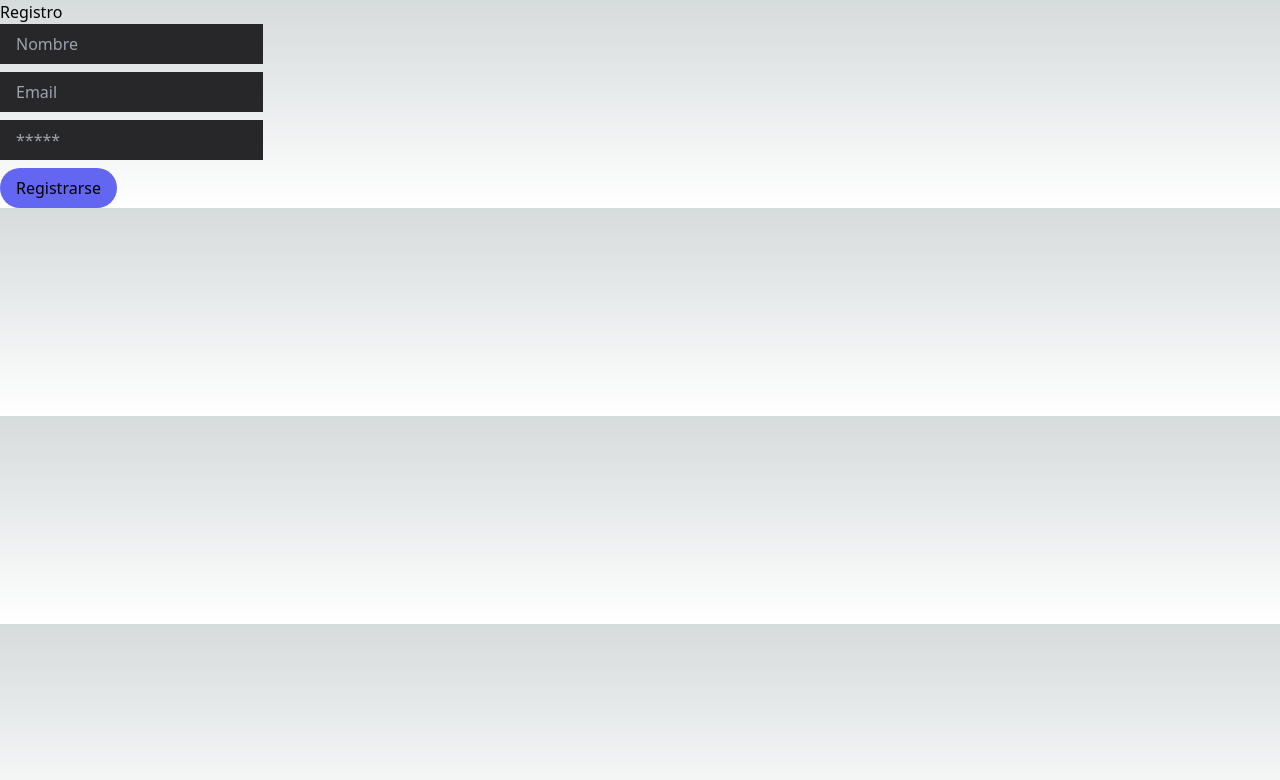
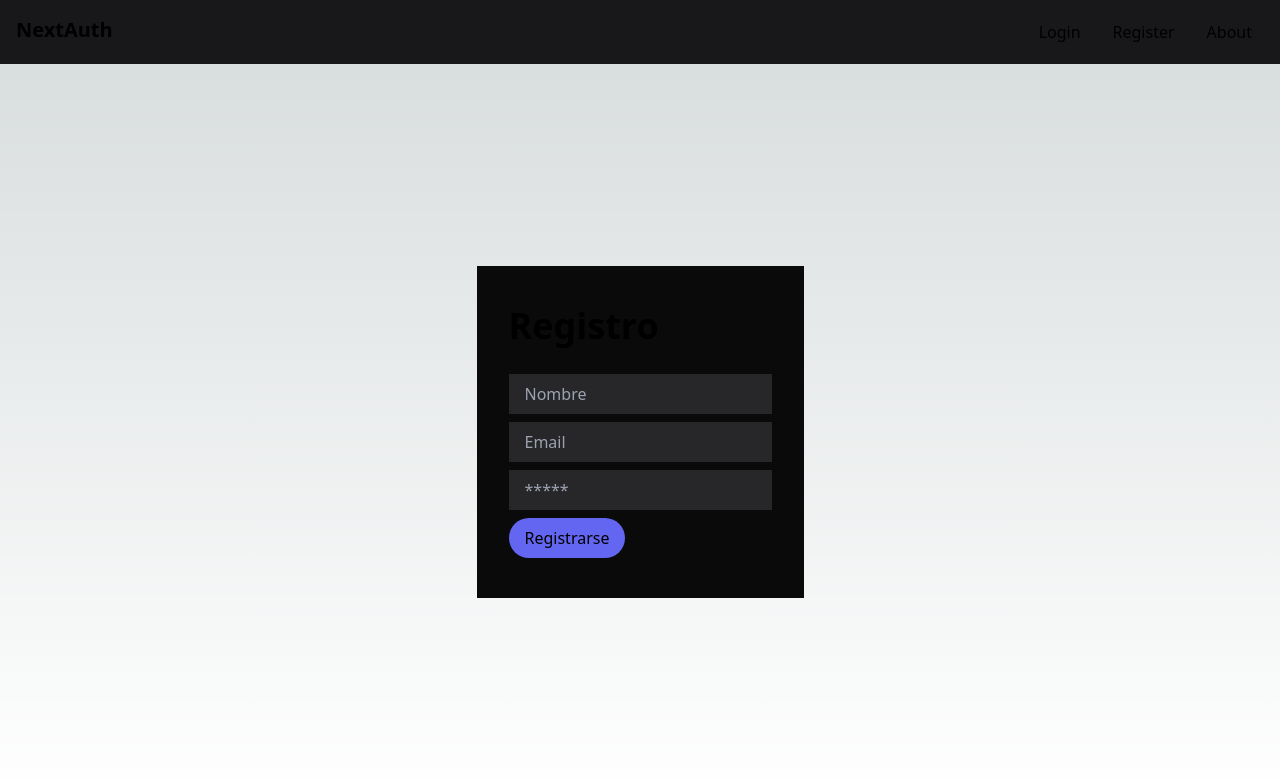
Before and after one commit to xmutizabal/auth, a Next.js app: page /register in a window 1280 px wide. Shown: the top 780 px of the page. Built offline with nearby package versions, Linux system fonts and the light colour scheme; no server answers.

Commit message:
Tutorial terminado :D

```diff
--- /dev/null
+++ b/src/app/about/page.tsx
@@ -0,0 +1,7 @@
+function AboutPage() {
+  return (
+    <div>AboutPage</div>
+  )
+}
+
+export default AboutPage
--- a/src/app/dashboard/profile/page.tsx
+++ b/src/app/dashboard/profile/page.tsx
@@ -1,5 +1,5 @@
 "use client"
-import { useSession } from "next-auth/react"
+import { useSession, signOut } from "next-auth/react"
 
 function ProfilePage() {
 
@@ -8,9 +8,9 @@
     console.log(session,status)
 
     return (
-        <div>
-            <h1>Perfil</h1>
-            <pre>
+        <div className="justify-center h-[calc(100vh-4rem)] flex flex-col items-center gap-y-5">
+            <h1 className="text-bold text-3xl">Perfil</h1>
+            <pre className="bg-zinc-800 p-4">
                 {JSON.stringify(
                     {
                         session,
@@ -20,6 +20,9 @@
                     2
                 )}
             </pre>
+            <button className="bg-zinc-800 px-4 py-2 block mb-2" onClick={()=>signOut()}>
+                Logout
+            </button>
         </div>
     )
 }
--- a/src/app/layout.tsx
+++ b/src/app/layout.tsx
@@ -1,7 +1,7 @@
 import type { Metadata } from "next";
 import "./globals.css";
 import Providers from "./Providers";
-
+import Navbar from "@/components/navbar";
 
 export const metadata: Metadata = {
   title: "Create Next App",
@@ -16,6 +16,7 @@
   return (
     <html lang="en">
       <body>
+        <Navbar />
         <Providers>{children}</Providers>
       </body>
     </html>
--- a/src/app/login/page.tsx
+++ b/src/app/login/page.tsx
@@ -33,13 +33,13 @@
 
   }
     return (
-      <div>
+      <div className="justify-center h-[calc(100vh-4rem)] flex items-center">
 
-        <form onSubmit={handleSubmit}>
+        <form onSubmit={handleSubmit} className="bg-neutral-950 px-8 py-10 w3/12">
           {error && <div className="bg-red-500 text-white p-2 mb-2"> {error} </div>}
-          <h1>Login</h1>
-          <input type="text" placeholder="Email" name="email" className="bg-zinc-800 px-4 py-2 block mb-2" />
-          <input type="text" placeholder="*****" name="password" className="bg-zinc-800 px-4 py-2 block mb-2" />
+          <h1 className="text-4xl font-bold mb-7">Login</h1>
+          <input type="text" placeholder="Email" name="email" className="bg-zinc-800 px-4 py-2 block mb-2 w-full" />
+          <input type="text" placeholder="*****" name="password" className="bg-zinc-800 px-4 py-2 block mb-2 w-full" />
             <button className="bg-indigo-500 px-4 py-2 rounded-full">Entrar</button>
         </form>
 
--- a/src/app/register/page.tsx
+++ b/src/app/register/page.tsx
@@ -39,14 +39,14 @@
 
   }
     return (
-      <div>
+      <div className="justify-center h-[calc(100vh-4rem)] flex items-center">
 
-        <form onSubmit={handleSubmit}>
+        <form onSubmit={handleSubmit} className="bg-neutral-950 px-8 py-10 w3/12">
           {error && <div className="bg-red-500 text-white p-2 mb-2"> {error} </div>}
-          <h1>Registro</h1>
-          <input type="text" placeholder="Nombre" name="fullname" className="bg-zinc-800 px-4 py-2 block mb-2"/>
-          <input type="text" placeholder="Email" name="email" className="bg-zinc-800 px-4 py-2 block mb-2" />
-          <input type="text" placeholder="*****" name="password" className="bg-zinc-800 px-4 py-2 block mb-2" />
+          <h1 className="text-4xl font-bold mb-7">Registro</h1>
+          <input type="text" placeholder="Nombre" name="fullname" className="bg-zinc-800 px-4 py-2 block mb-2 w-full"/>
+          <input type="text" placeholder="Email" name="email" className="bg-zinc-800 px-4 py-2 block mb-2 w-full" />
+          <input type="text" placeholder="*****" name="password" className="bg-zinc-800 px-4 py-2 block mb-2 w-full" />
             <button className="bg-indigo-500 px-4 py-2 rounded-full">Registrarse</button>
         </form>
 
--- /dev/null
+++ b/src/components/navbar.tsx
@@ -0,0 +1,41 @@
+import Link from "next/link"
+import { getServerSession } from "next-auth"
+
+async function Navbar() {
+
+   const session = await getServerSession()
+
+  return (
+    <nav className="bg-zinc-900 p-4">
+        <div className="flex justify-between container mx-auto">
+            <Link href="/">
+                <h1 className="font-bold text-xl">NextAuth</h1>
+            </Link>
+            <ul className="flex gap-x-2">
+                {
+                    session ? (
+                <li className="px-3 py-1">
+                    <Link href="/dashboard/profile">Perfil</Link>
+                </li>
+                    ):
+                    <>
+                <li className="px-3 py-1">
+                    <Link href="/login">Login</Link>
+                </li>
+                <li className="px-3 py-1">
+                    <Link href="/register">Register</Link>
+                </li>
+                <li className="px-3 py-1">
+                    <Link href="/about">About</Link>
+                </li>
+                    </>
+                }
+
+
+            </ul>
+        </div>
+    </nav>
+  )
+}
+
+export default Navbar
```
